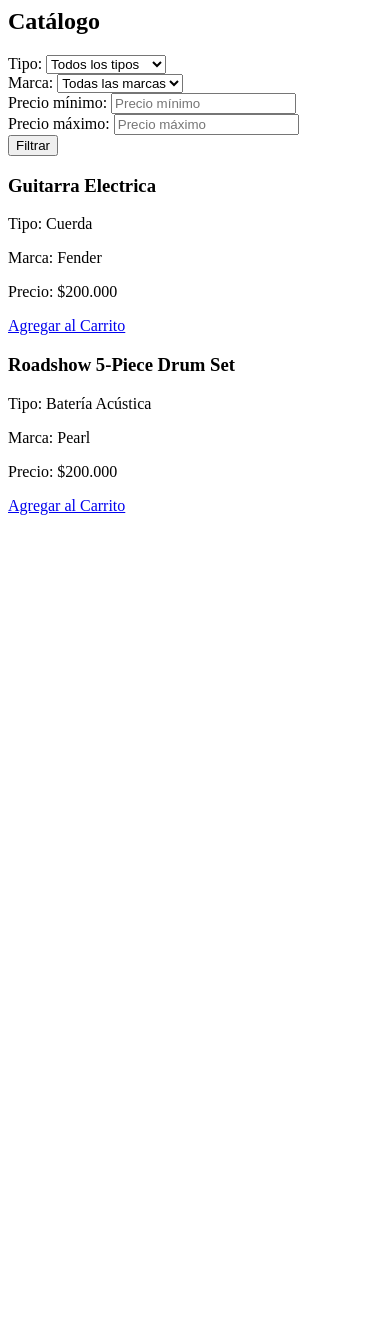
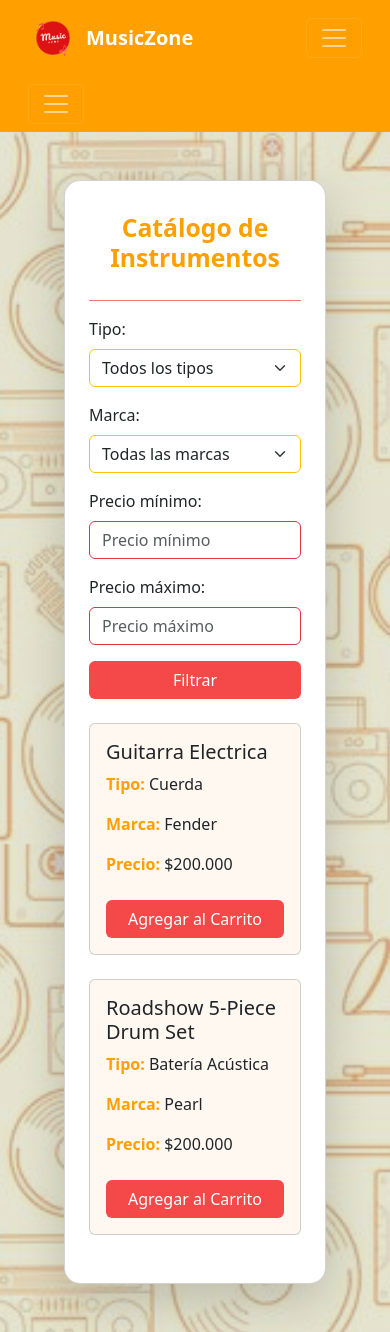
Before and after one commit to MarianaG22/MusicZone, a Django app: page /productos/catalogo/ in a window 390 px wide. Before the commit the page ends 515 px from the top, so only its background shows below. Run offline with Django 5.2, Linux system fonts and the light colour scheme; data comes from the database, SQL or seed files in the repository; both versions use the stored data as it was after the commit; some libraries are stand-ins or nearby versions.

Commit message:
add - Diseño catalogo

```diff
--- a/MusicZone/Inventory/templates/catalog/catalog.html
+++ b/MusicZone/Inventory/templates/catalog/catalog.html
@@ -1,82 +1,75 @@
-{% load humanize %}
+{% extends 'base.html' %}
+
+{% block title %}Catálogo{% endblock %}
+
 {% load static %}
 
+{% load humanize %}
+
 {% block content %}
+<script src="https://cdn.jsdelivr.net/npm/bootstrap@5.3.0/dist/js/bootstrap.bundle.min.js"></script>
 
-<h2>Catálogo</h2>
+<div class="container-fluid d-flex justify-content-center align-items-center min-vh-100 px-3">
+    <div class="card shadow-lg rounded-4 p-4 m-4 col-lg-11 col-md-10 col-sm-12" style="background-color: white;">
+        <h2 class="text-center fw-bold mt-2 mb-4" style="color: #ff9f00;">Catálogo de Instrumentos</h2>
+        <hr class="border-1 opacity-75 mt-1" style="border-color: #f54848;">
 
-<!-- Formulario de filtros -->
-<form method="get" class="mb-4">
-    <div class="row g-3">
         <!-- Filtro por tipo -->
+        <form method="get" class="row g-3 mb-4">
             <div class="col-md-3">
-            <label for="type">Tipo:</label>
-            <select name="type" id="type" class="form-select">
+                <label for="type" class="form-label">Tipo:</label>
+                <select name="type" id="type" class="form-select border-warning">
                     <option value="">Todos los tipos</option>
                     {% for t in types %}
-                <option value="{{ t.id }}" {% if t.id == selected_type %}selected{% endif %}>
-                    {{ t.type }}
-                </option>
+                    <option value="{{ t.id }}" {% if t.id == selected_type %}selected{% endif %}>{{ t.type }}</option>
+                    {% endfor %}
+                </select>
+            </div>
+            <!-- Filtro por marca -->
+            <div class="col-md-3">
+                <label for="mark" class="form-label">Marca:</label>
+                <select name="mark" id="mark" class="form-select border-warning">
+                    <option value="">Todas las marcas</option>
+                    {% for m in marks %}
+                    <option value="{{ m.id }}" {% if m.id == selected_mark %}selected{% endif %}>{{ m.mark }}</option>
                     {% endfor %}
                 </select>
             </div>
 
-        <!-- Filtro por marca -->
-        <div class="col-md-3">
-            <label for="mark">Marca:</label>
-            <select name="mark" id="mark" class="form-select">
-                <option value="">Todas las marcas</option>
-                {% for m in marks %}
-                <option value="{{ m.id }}" {% if m.id == selected_mark %}selected{% endif %}>
-                    {{ m.mark }}
-                </option>
-
-                {% endfor %}
-            </select>
+            <!-- Precio minimo -->
+            <div class="col-md-2">
+                <label for="price_min" class="form-label">Precio mínimo:</label>
+                <input type="text" id="minPrice" name="min_price" class="form-control border-danger" placeholder="Precio mínimo">
             </div>
-
-        <!-- Precio mínimo -->
+            <!-- Precio maximo -->
             <div class="col-md-2">
-            <label for="price_min">Precio mínimo:</label>
-            <input type="text" id="minPrice" name="min_price" class="form-control" placeholder="Precio mínimo">
+                <label for="price_max" class="form-label">Precio máximo:</label>
+                <input type="text" id="maxPrice" name="max_price" class="form-control border-danger" placeholder="Precio máximo">
             </div>
-
-        <!-- Precio máximo -->
-        <div class="col-md-2">
-            <label for="price_max">Precio máximo:</label>
-            <input type="text" id="maxPrice" name="max_price" class="form-control" placeholder="Precio máximo">
-        </div>
-
-        <!-- Botón -->
+            <!-- Boton -->
             <div class="col-md-2 d-flex align-items-end">
-            <button type="submit" class="btn btn-primary w-100">Filtrar</button>
-        </div>
+                <button type="submit" class="btn w-100" style="background-color:#f54848; color:white;">Filtrar</button>
             </div>
         </form>
 
-<!-- Mostrar instrumentos en tarjetas -->
+        <!-- Tarjetas de instrumentos -->
         <div class="row">
             {% for instrument in instrument_list %}
             <div class="col-lg-3 col-md-4 col-sm-6 mb-4">
-        <div class="card">
+                <div class="card" style="background-color: #fff8f1;">
                     <div class="card-body">
-                <h3 class="card-title">{{ instrument.instrument }}</h5>
-                <p class="card-text">
-                    <span class="fw-bold">Tipo:</span> {{ instrument.type}}
-                </p>
-                <p class="card-text">
-                    <span class="fw-bold">Marca:</span> {{ instrument.mark}}
-                </p>
-                <p class="card-text">
-                    <span class="fw-bold">Precio:</span> ${{ instrument.price|floatformat:0|intcomma }}
-                </p>
-                <a href="{% url 'add_to_cart' instrument.id %}" class="btn">Agregar al Carrito</a>
+                        <h5 class="card-title">{{ instrument.instrument }}</h5>
+                        <p class="card-text"><strong style="color:#ff9f00;">Tipo:</strong> {{ instrument.type }}</p>
+                        <p class="card-text"><strong style="color:#ff9f00;">Marca:</strong> {{ instrument.mark }}</p>
+                        <p class="card-text"><strong style="color:#ff9f00;">Precio:</strong> ${{ instrument.price|floatformat:0|intcomma }}</p>
+                        <a href="{% url 'sales:add_to_cart' instrument.id %}" class="btn w-100 mt-2" style="background-color: #f54848; color: white;">Agregar al Carrito</a>
                     </div>
                 </div>
             </div>
             {% empty %}
             <p class="text-center">No hay instrumentos disponibles.</p>
             {% endfor %}
+        </div>
 
         <!-- Paginación -->
         {% if instrument_list.paginator.num_pages > 1 %}
@@ -84,23 +77,18 @@
             <ul class="pagination justify-content-center mt-4">
                 {% if instrument_list.has_previous %}
                 <li class="page-item">
-                <a class="page-link"
-                    href="?page={{ instrument_list.previous_page_number }}{% if selected_type %}&type={{ selected_type }}{% endif %}{% if selected_mark %}&mark={{ selected_mark }}{% endif %}{% if price_min %}&price_min={{ price_min }}{% endif %}{% if price_max %}&price_max={{ price_max }}{% endif %}">
+                    <a class="page-link" href="?page={{ instrument_list.previous_page_number }}{% if selected_type %}&type={{ selected_type }}{% endif %}{% if selected_mark %}&mark={{ selected_mark }}{% endif %}{% if price_min %}&price_min={{ price_min }}{% endif %}{% if price_max %}&price_max={{ price_max }}{% endif %}" style="background-color:#ff9f00; color:white;">
                         Anterior
                     </a>
                 </li>
                 {% endif %}
-
                 <li class="page-item disabled">
                     <span class="page-link">Página {{ instrument_list.number }} de {{ instrument_list.paginator.num_pages }}</span>
                 </li>
-
                 {% if instrument_list.has_next %}
                 <li class="page-item">
-                <a class="page-link"
-                    href="?page={{ instrument_list.next_page_number }}{% if selected_type %}&type={{ selected_type }}{% endif %}{% if selected_mark %}&mark={{ selected_mark }}{% endif %}{% if price_min %}&price_min={{ price_min }}{% endif %}{% if price_max %}&price_max={{ price_max }}{% endif %}">
+                    <a class="page-link" href="?page={{ instrument_list.next_page_number }}{% if selected_type %}&type={{ selected_type }}{% endif %}{% if selected_mark %}&mark={{ selected_mark }}{% endif %}{% if price_min %}&price_min={{ price_min }}{% endif %}{% if price_max %}&price_max={{ price_max }}{% endif %}" style="background-color:#ff9f00; color:white;">
                         Siguiente
-                </a>
                     </a>
                 </li>
                 {% endif %}
@@ -108,7 +96,7 @@
         </nav>
         {% endif %}
     </div>
+</div>
 
-<!--Link del js-->
 <script src="{% static 'js/price.js' %}"></script>
 {% endblock %}
--- a/MusicZone/MusicZone/templates/base.html
+++ b/MusicZone/MusicZone/templates/base.html
@@ -41,7 +41,7 @@
                     <a class="nav-link text-white" href="{% url 'home' %}"><ion-icon name="home-outline"></ion-icon> Home</a>
                 </li>
                 <li class="nav-item me-3">
-                    <a class="nav-link text-white" href="#"><ion-icon name="cart-outline"></ion-icon> Carrito de Compras</a>
+                    <a class="nav-link text-white" href="{% url 'sales:cart_view' %}"><ion-icon name="cart-outline"></ion-icon> Carrito de Compras</a>
                 </li>
                 {% if user.is_authenticated %}
                 <li class="nav-item me-3">
--- a/MusicZone/MusicZone/templates/home.html
+++ b/MusicZone/MusicZone/templates/home.html
@@ -37,7 +37,7 @@
             Tu mundo musical a un solo clic
         </h1>
         <h4 style="font-family: 'Raleway', sans-serif; color: #634242;">Descubre una tienda online donde la pasión por la música cobra vida</h4>
-        <a href="#" class="btn btn-lg" style="background-color:#ff9f00;; color: white; border-radius: 50px; padding: 15px 40px; font-size: 1.2rem; box-shadow: 0 4px 8px rgba(0, 0, 0, 0.2); transition: all 0.3s ease;">
+        <a href="{% url 'catalog' %}" class="btn btn-lg" style="background-color:#ff9f00;; color: white; border-radius: 50px; padding: 15px 40px; font-size: 1.2rem; box-shadow: 0 4px 8px rgba(0, 0, 0, 0.2); transition: all 0.3s ease;">
             Catálogo
         </a>
     </div>
--- a/MusicZone/Sales/templates/cart.html
+++ b/MusicZone/Sales/templates/cart.html
@@ -22,14 +22,14 @@
                         <td class="align-middle text-center">${{ item.instrument.price }}</td>
                         <td class="align-middle text-center">
                             <div class="d-flex justify-content-center">
-                                <a href="{% url 'decrease_quantity' item.id %}" class="btn btn-sm">-</a>
+                                <a href="{% url 'sales:decrease_quantity' item.id %}" class="btn btn-sm">-</a>
                                 <span class="mx-2">{{ item.quantity }}</span>
-                                <a href="{% url 'increase_quantity' item.id %}" class="btn btn-sm btn-success">+</a>
+                                <a href="{% url 'sales:increase_quantity' item.id %}" class="btn btn-sm btn-success">+</a>
                             </div>
                         </td>
                         <td class="align-middle text-center">${{ item.subtotal }}</td>
                         <td class="align-middle text-center">
-                            <a href="{% url 'remove_from_cart' item.id %}" class="btn btn-danger btn-sm fw-bold shadow-sm">
+                            <a href="{% url 'sales:remove_from_cart' item.id %}" class="btn btn-danger btn-sm fw-bold shadow-sm">
                                 Eliminar
                             </a>
                         </td>
--- a/MusicZone/Sales/views.py
+++ b/MusicZone/Sales/views.py
@@ -41,7 +41,7 @@ def increase_quantity(request, item_id):
         item.quantity += 1
         item.save()
 
-    return redirect('cart_view')
+    return redirect('sales:cart_view')
 
 # Disminuir la cantidad de un producto en el carrito
 #@login_required
@@ -54,7 +54,7 @@ def decrease_quantity(request, item_id):
         else:
             item.delete()  # Elimina el item si la cantidad es 0
 
-    return redirect('cart_view')
+    return redirect('sales:cart_view')
 
 # Eliminar un producto del carrito
 #@login_required
@@ -63,4 +63,4 @@ def remove_from_cart(request, item_id):
     if item.cart.user == request.user:
         item.delete()
 
-    return redirect('cart_view')
+    return redirect('sales:cart_view')
```
Also changed, not shown: MusicZone/MusicZone.db, MusicZone/galery/bateria.jpg (added), MusicZone/galery/guitarra.jpg (added). Lines whose indentation alone changed are shown as unchanged.
